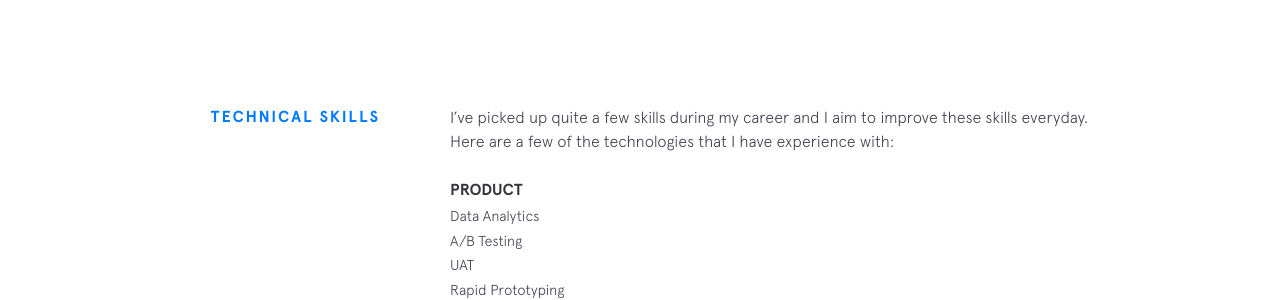
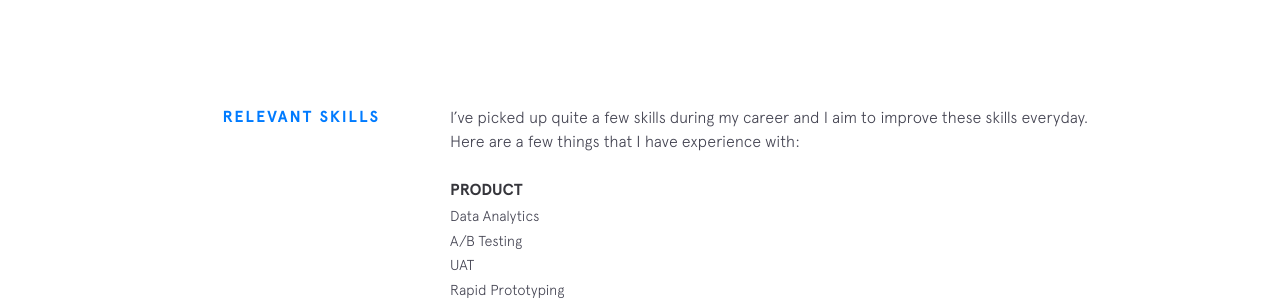
Before and after one commit to PronoyC/pronoyc.github.io, a Jekyll site: the page built from index.html, in a window 1280 px wide and 900 px high, scrolled down 1612 px. Shown: the part 153-453 px from the top of the window. Built offline with Jekyll 4.4.1, drawn with Linux system fonts in a browser that asks for light colours; nearby versions of some CDN libraries.

Commit message:
Update skills.html

```diff
--- a/_includes/skills.html
+++ b/_includes/skills.html
@@ -1,7 +1,7 @@
 <section class="section skills">
-  <div class="section__title">Technical Skills</div>
+  <div class="section__title">Relevant Skills</div>
   <div class="section__content">
-    <p>I’ve picked up quite a few skills during my career and I aim to improve these skills everyday. Here are a few of the technologies that I have experience with:</p>
+    <p>I’ve picked up quite a few skills during my career and I aim to improve these skills everyday. Here are a few things that I have experience with:</p>
     <div class="skillz">
       <div class="skillz__category">
         <div class="skillz__category__label">Product</div>
```
